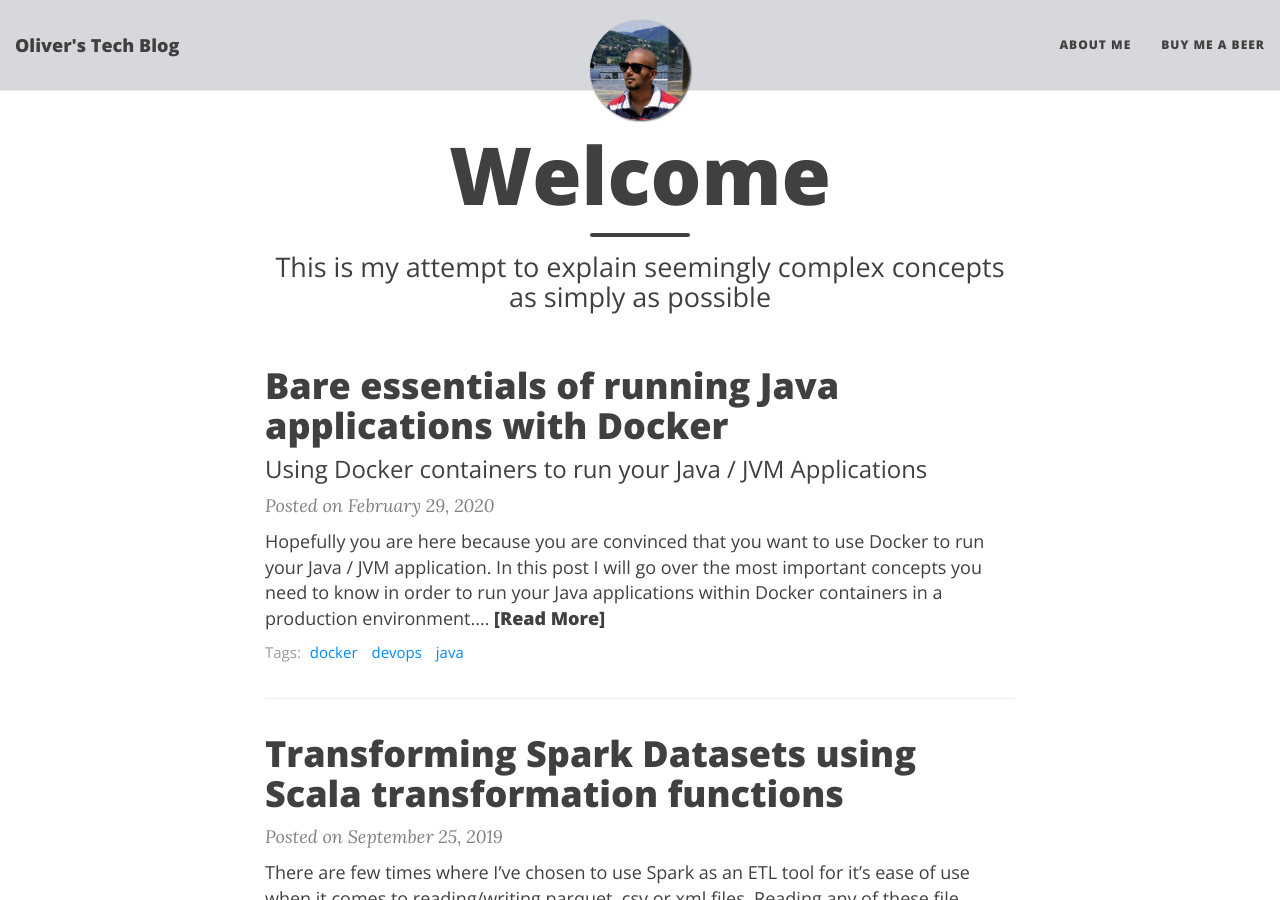
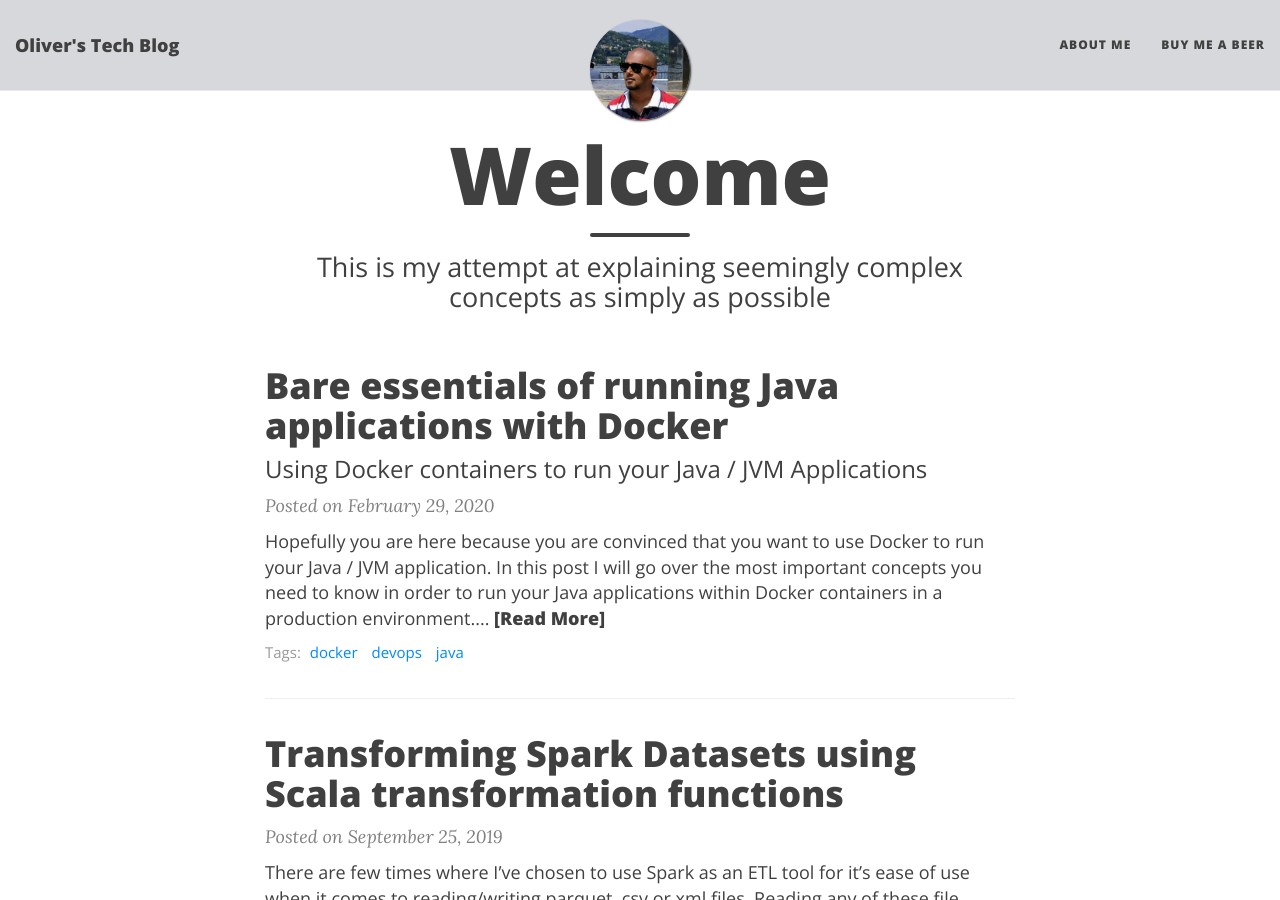
Before and after one commit to oliversavio/oliversavio.github.io, a Jekyll site: the page built from index.html, in a window 1280 px wide and 900 px high. Built offline with Jekyll 4.4.1, drawn with Linux system fonts in a browser that asks for light colours; nearby versions of some CDN libraries; the list of posts is cut into pages by our own code.

Commit message:
updated tag line

```diff
--- a/index.html
+++ b/index.html
@@ -1,7 +1,7 @@
 ---
 layout: page
 title: Welcome
-subtitle: This is my attempt to explain seemingly complex concepts as simply as possible
+subtitle: This is my attempt at explaining seemingly complex concepts as simply as possible
 use-site-title: true
 ---
 
```
